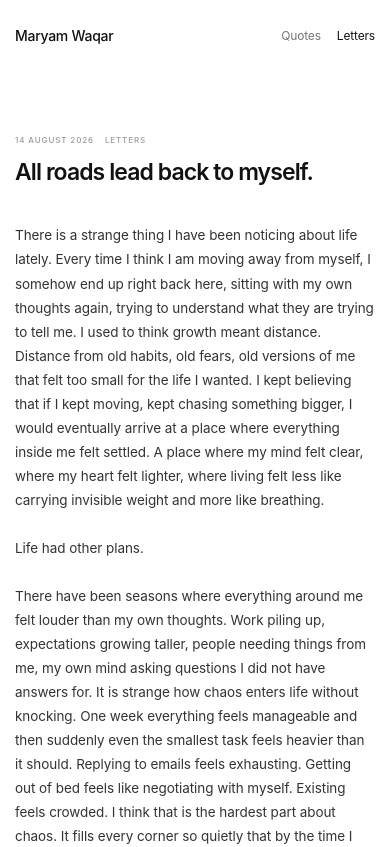
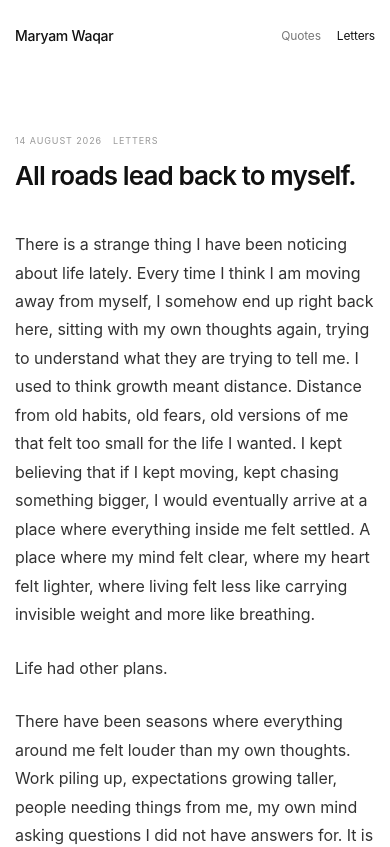
Before and after one commit to maryamwaqar1305/mrymwaq, a React (Vite) app: page /blog/all-roads-lead-back-to-myself in a window 390 px wide. Shown: the top 847 px of the page. Built offline with nearby package versions, Linux system fonts and the light colour scheme.

Commit message:
modified:   src/pages/Blog.css         modified:   src/pages/Blog.jsx         modified:   src/pages/BlogPost.css         modified:   src/pages/Quotes.css

```diff
--- a/src/pages/Blog.css
+++ b/src/pages/Blog.css
@@ -98,7 +98,7 @@
 
   color: #111111;
 
-  font-size: 30px;
+  font-size: 32px;
   font-weight: 600;
   line-height: 1.2;
   letter-spacing: -0.035em;
@@ -116,7 +116,7 @@
 
   color: #555555;
 
-  font-size: 14px;
+  font-size: 15px;
   font-weight: 400;
   line-height: 1.65;
   letter-spacing: -0.005em;
@@ -132,8 +132,8 @@
 
   color: #111111;
 
-  font-size: 13px;
-  font-weight: 400;
+  font-size: 14px;
+  font-weight: 600;
 
   text-decoration: none;
 
--- a/src/pages/Blog.jsx
+++ b/src/pages/Blog.jsx
@@ -1,4 +1,3 @@
-import { Link } from "react-router-dom";
 import "./Blog.css";
 
 const posts = [
@@ -19,7 +18,6 @@ export default function Blog() {
       <section className="blog-list">
         {posts.map((post) => (
           <article className="blog-item" key={post.slug}>
-
             <div className="blog-content">
               <div className="blog-meta">
                 <span>{post.date}</span>
@@ -30,12 +28,14 @@ export default function Blog() {
 
               <p className="blog-excerpt">{post.excerpt}</p>
 
-              <Link
-                to={`/blog/${post.slug}`}
+              <a
+                href={`/blog/${post.slug}`}
                 className="blog-read-more"
+                target="_blank"
+                rel="noopener noreferrer"
               >
                 Read more ↗
-              </Link>
+              </a>
             </div>
           </article>
         ))}
--- a/src/pages/BlogPost.css
+++ b/src/pages/BlogPost.css
@@ -15,8 +15,6 @@
 
 /* =========================================
    CENTRAL ARTICLE
-
-   EXACT SAME WIDTH AS BLOG NAVBAR
 ========================================= */
 
 .blog-post-container {
@@ -49,7 +47,7 @@
 
   color: #999999;
 
-  font-size: 9px;
+  font-size: 10px;
 
   font-weight: 500;
 
@@ -70,7 +68,7 @@
 
   font-family: var(--font-sans);
 
-  font-size: clamp(27px, 3vw, 37px);
+  font-size: clamp(29px, 3vw, 39px);
 
   font-weight: 600;
 
@@ -96,11 +94,11 @@
 
   font-family: var(--font-sans);
 
-  font-size: 15px;
+  font-size: 17px;
 
   font-weight: 400;
 
-  line-height: 1.85;
+  line-height: 1.8;
 
   letter-spacing: -0.005em;
 }
@@ -120,18 +118,17 @@
 
   color: #555555;
 
-  font-size: 14px;
+  font-size: 15px;
 }
 
 
 .blog-post-not-found-link {
   color: #111111;
 
-  font-size: 12px;
+  font-size: 13px;
 
   text-decoration: none;
 }
-
 
 /* =========================================
    MOBILE
@@ -147,7 +144,6 @@
     width: calc(100% - 36px);
 
     padding-top: 62px;
-
     padding-bottom: 75px;
   }
 
@@ -157,27 +153,45 @@
 
   .blog-post-meta {
     gap: 11px;
+    margin-bottom: 13px;
 
-    margin-bottom: 12px;
+    color: #999999;
 
-    font-size: 8px;
+    font-family: var(--font-sans);
+    font-size: 9px;
+    font-weight: 400;
+
+    letter-spacing: 0.1em;
   }
 
   .blog-post-header h1 {
-    font-size: 25px;
+    font-family: var(--font-sans);
 
-    line-height: 1.16;
+    font-size: 28px;
+    font-weight: 600;
+
+    line-height: 1.18;
+    letter-spacing: -0.035em;
   }
 
   .blog-post-body p {
-    font-size: 14px;
+    margin-bottom: 25px;
 
-    line-height: 1.8;
+    color: #333333;
 
-    margin-bottom: 24px;
+    font-family: var(--font-sans);
+    font-size: 17px;
+    font-weight: 400;
+
+    line-height: 1.75;
+    letter-spacing: -0.005em;
   }
 }
 
+
+/* =========================================
+   SMALL PHONES
+========================================= */
 
 @media (max-width: 420px) {
 
@@ -186,12 +200,12 @@
   }
 
   .blog-post-header h1 {
-    font-size: 23px;
+    font-size: 26px;
+    line-height: 1.18;
   }
 
   .blog-post-body p {
-    font-size: 13.5px;
-
+    font-size: 16px;
     line-height: 1.78;
   }
 }
--- a/src/pages/Quotes.css
+++ b/src/pages/Quotes.css
@@ -15,8 +15,6 @@
 
 /* =========================================
    CENTRAL CONTAINER
-
-   Same width as blog navbar and letters.
 ========================================= */
 
 .quotes-container {
@@ -61,14 +59,14 @@
 
   margin: 0 0 18px;
 
-  color: #222222;
+  color: #333333;
 
   font-family: var(--font-sans);
 
-  font-size: 15px;
+  font-size: 17px;
   font-weight: 400;
 
-  line-height: 1.7;
+  line-height: 1.8;
 
   letter-spacing: -0.005em;
 }
@@ -81,12 +79,14 @@
 .quote-post__date {
   display: block;
 
-  color: #999999;
+  color: #888888;
 
-  font-size: 9px;
-  font-weight: 500;
+  font-family: var(--font-sans);
 
-  letter-spacing: 0.11em;
+  font-size: 10px;
+  font-weight: 400;
+
+  letter-spacing: 0.1em;
 
   text-transform: uppercase;
 }
@@ -105,7 +105,7 @@
   .quotes-container {
     width: calc(100% - 36px);
 
-    padding-top: 65px;
+    padding-top: 62px;
     padding-bottom: 75px;
   }
 
@@ -118,15 +118,29 @@
   }
 
   .quote-post__text {
-    font-size: 14px;
-    line-height: 1.7;
+    max-width: 100%;
+
+    font-family: var(--font-sans);
+
+    font-size: 17px;
+    font-weight: 400;
+
+    line-height: 1.78;
+    letter-spacing: -0.005em;
   }
 
   .quote-post__date {
-    font-size: 8.5px;
+    font-size: 9px;
+    font-weight: 400;
+
+    letter-spacing: 0.1em;
   }
 }
 
+
+/* =========================================
+   SMALL PHONES
+========================================= */
 
 @media (max-width: 420px) {
 
@@ -135,6 +149,11 @@
   }
 
   .quote-post__text {
-    font-size: 13.5px;
+    font-size: 16px;
+    line-height: 1.78;
+  }
+
+  .quote-post__date {
+    font-size: 9px;
   }
 }
```
